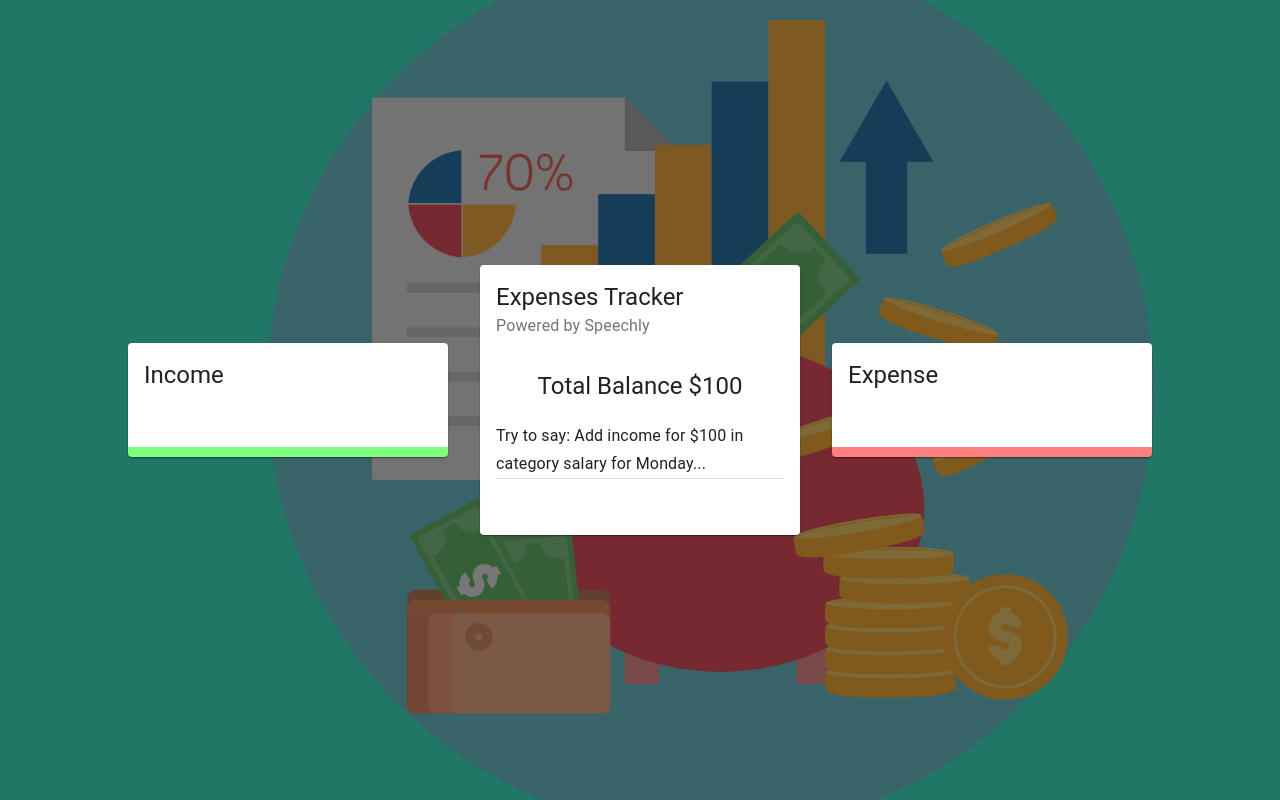
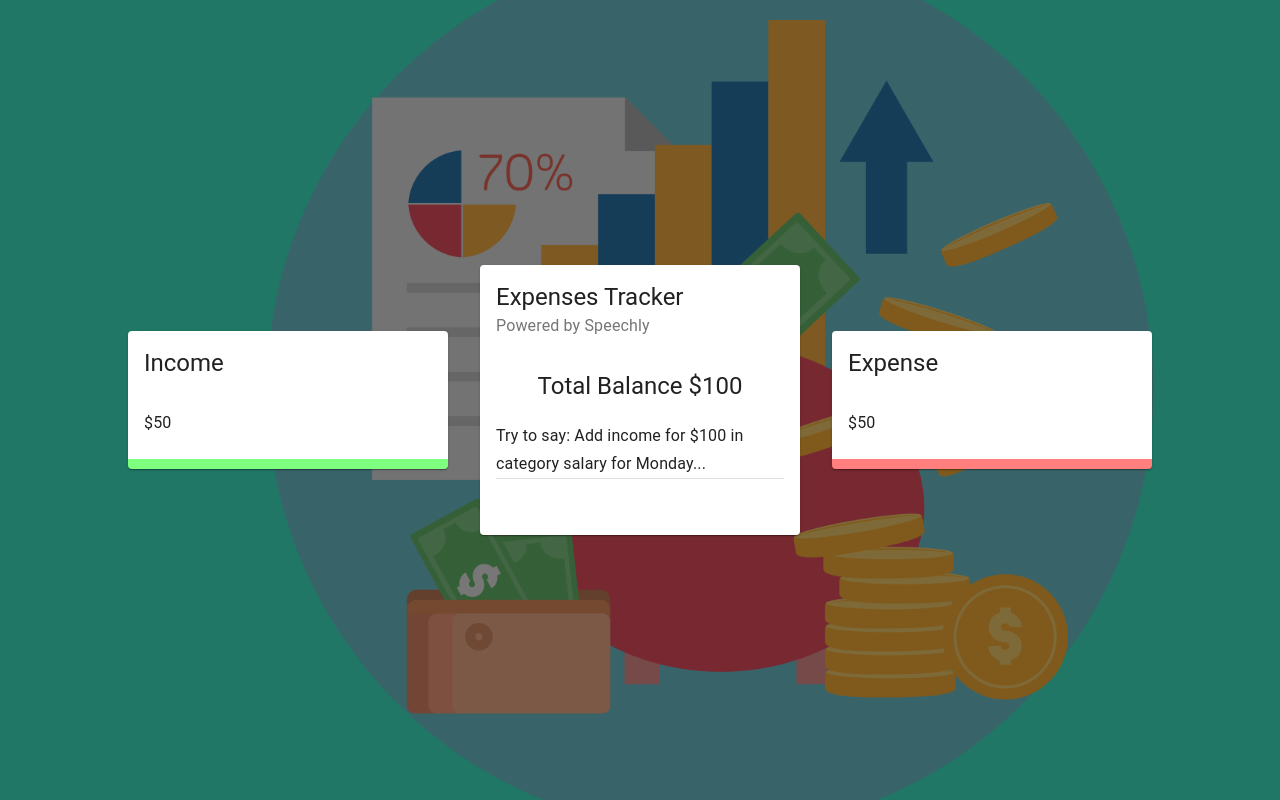
Before and after one commit to AmrHE/expenses-tracker, a React (Create React App) app: page / in a window 1280 px wide. Built offline with nearby package versions, Linux system fonts and the light colour scheme.

Commit message:
edit imports

```diff
--- a/src/Components/Details/Details.jsx
+++ b/src/Components/Details/Details.jsx
@@ -2,7 +2,7 @@ import React from 'react';
 import { Card, CardHeader,CardContent, Typography } from '@material-ui/core';
 // import { Doughnut } from 'react-chartjs-2';
 
-import useStyles from './styles';
+import useStyles from './detailsStyles';
 
 
 const Details = ({ title }) => {
@@ -14,7 +14,7 @@ const Details = ({ title }) => {
     <Card className={title === "Income" ? classes.income : classes.expense}>
       <CardHeader title={title} />
       <CardContent>
-        <Typography varient="h5" ></Typography>
+        <Typography varient="h5">$50</Typography>
         {/* <Doughnut data="DATA" /> */}
       </CardContent>
     </Card>
```
